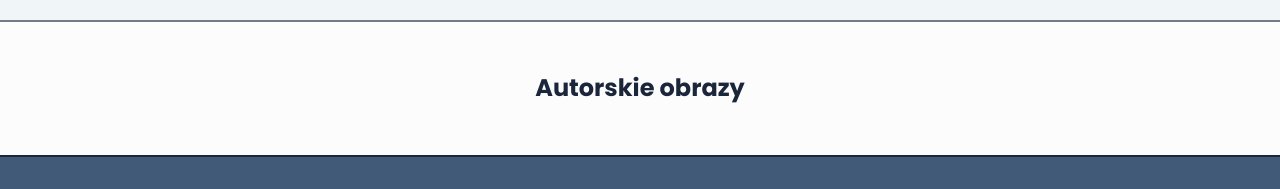
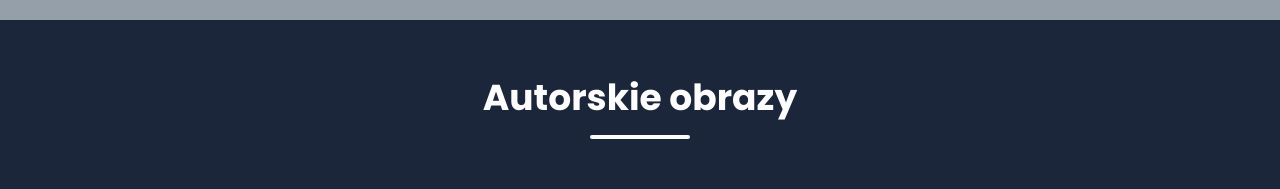
Before and after one commit to korneliagruszka/leszkomania, a React (Create React App) app: page /pictures in a window 1280 px wide. Shown: the part 120-309 px from the top of the page. Built offline with nearby package versions, Linux system fonts and the light colour scheme.

Commit message:
Styles_corrections_tbc

```diff
--- a/src/components/Images/images.scss
+++ b/src/components/Images/images.scss
@@ -3,8 +3,18 @@
 .images_header {
     margin: 50px 0;
     text-align: center;
-    font-size: 24px;
-    color: $color-dark-gray;
+    font-size: 36px;
+    color: $color-white;
+
+    &::after {
+      content: '';
+      display: block;
+      width: 100px;
+      height: 4px;
+      background-color: $color-white;
+      margin: 10px auto 0;
+      border-radius: 2px;
+    }
   }
 
 .images_text {
@@ -30,6 +40,7 @@
 .images_container {
     text-align: center;
     padding-top: 140px;
+    background-color: $color-dark-gray;
   }
 
   .images_portfolio {
```
Also changed, not shown: src/components/Form/form.scss (line endings or trailing spaces).
